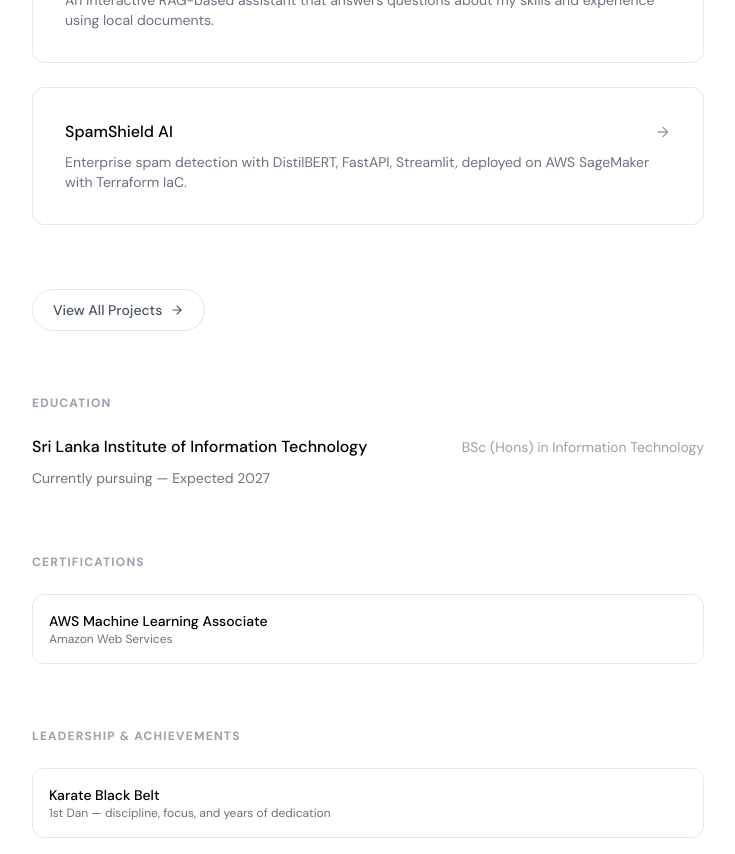
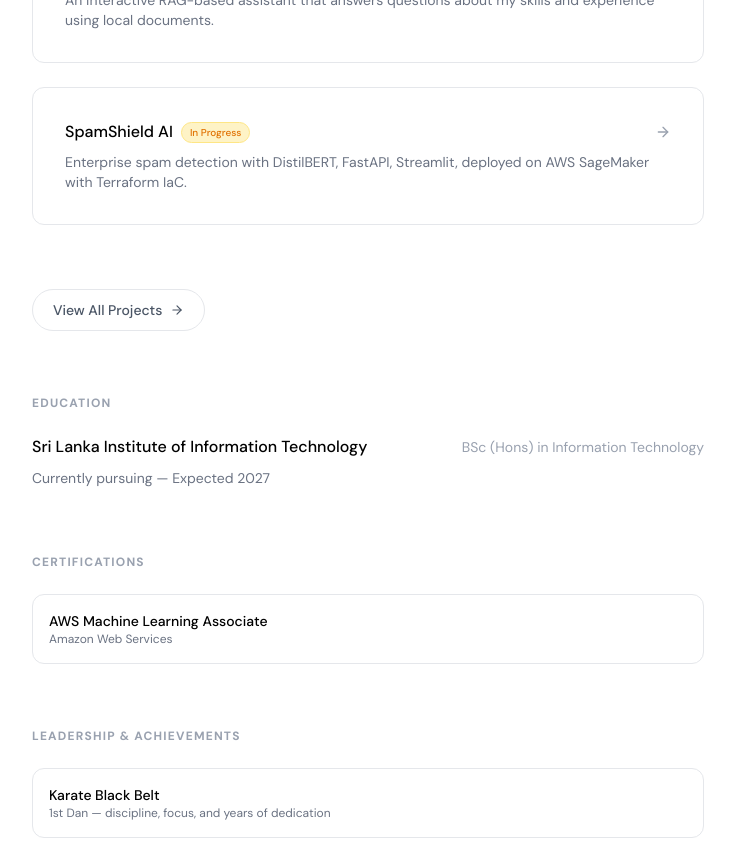
Before and after one commit to NullBitZer0/modern-portfolio, a Next.js app: page / in a window 1280 px wide. Shown: the part 1020-1874 px from the top of the page, without its empty margins (272-1007 px from the left). Built offline with nearby package versions, Linux system fonts and the light colour scheme.

Commit message:
in progress tag

```diff
--- a/src/app/page.tsx
+++ b/src/app/page.tsx
@@ -277,7 +277,12 @@ export default function Home() {
 
                 <Link href="/spam-classification" className="group block rounded-xl border border-gray-200 dark:border-gray-800 p-6 sm:p-8 transition-all hover:border-gray-400 dark:hover:border-gray-600 hover:bg-gray-50/50 dark:hover:bg-zinc-900/50">
                   <div className="flex items-center justify-between mb-2">
-                    <span className="font-medium text-black dark:text-white">SpamShield AI</span>
+                    <div className="flex items-center gap-2">
+                      <span className="font-medium text-black dark:text-white">SpamShield AI</span>
+                      <span className="px-2 py-0.5 rounded-full text-[10px] font-medium bg-amber-100 dark:bg-amber-900/30 text-amber-600 dark:text-amber-400 border border-amber-200 dark:border-amber-800">
+                        In Progress
+                      </span>
+                    </div>
                     <ArrowRight className="h-4 w-4 text-gray-400 group-hover:text-black dark:group-hover:text-white group-hover:translate-x-1 transition-all" />
                   </div>
                   <p className="text-sm text-gray-500 dark:text-gray-400">
```
